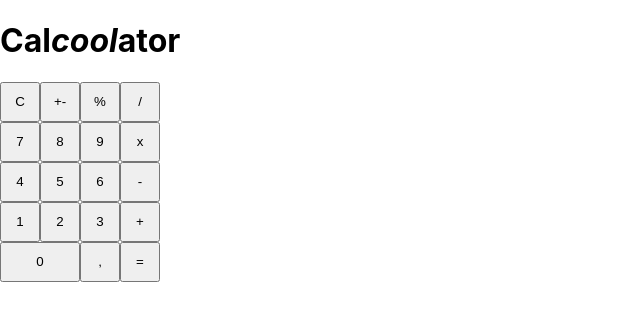
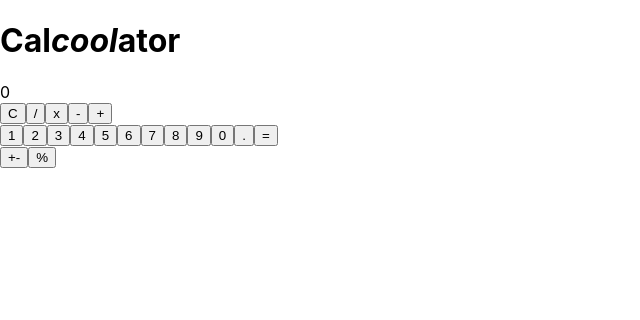
Before and after one commit to WibiH/calculator, a React (Create React App) app: page / in a window 1280 px wide. Shown: the top 320 px of the page, without its empty margins (0-640 px from the left). Built offline with nearby package versions, Linux system fonts and the light colour scheme.

Commit message:
fix logic: operators, result, buttons

```diff
--- a/src/App.js
+++ b/src/App.js
@@ -1,24 +1,85 @@
+import { useState } from "react";
 import "./App.css";
-import CalculatorButtons from "./components/CalculatorButtons";
-
-/* Calculator functions
-- type in numbers in form
-- do math operations + - * /
-- type in +/- numbers
-- do %
-- clear all
-- display numbers
-- return result
- */
 
 function App() {
+  const [calculate, setCalculate] = useState("");
+  const [result, setResult] = useState("");
+
+  const operators = ["+", "-", "/", "*", "."];
+
+  const updateCalc = (value) => {
+    if (
+      (operators.includes(value) && calculate === "") ||
+      (operators.includes(value) && operators.includes(calculate.slice(-1)))
+    ) {
+      return;
+    }
+    setCalculate(calculate + value);
+
+    if (!operators.includes(value)) {
+      setResult(eval(calculate + value).toString());
+    }
+  };
+
+  const createCiphers = () => {
+    const ciphers = [];
+    for (let i = 1; i < 10; i++) {
+      ciphers.push(
+        <button key={i} onClick={() => updateCalc(i.toString())}>
+          {i}
+        </button>
+      );
+    }
+    return ciphers;
+  };
+  const doTheMath = () => {
+    setCalculate(eval(calculate).toString());
+  };
+
   return (
     <div className="calculator">
       <h1>
         Cal<i>cool</i>ator
       </h1>
 
-      <CalculatorButtons />
+      <div>
+        {" "}
+        {result ? <span>({result})</span> : ""}
+        {calculate || "0"}
+      </div>
+
+      <div className="operators">
+        <button>C</button>
+        <button name="/" onClick={() => updateCalc("/")}>
+          /
+        </button>
+        <button name="x" onClick={() => updateCalc("*")}>
+          x
+        </button>
+        <button name="-" onClick={() => updateCalc("-")}>
+          -
+        </button>
+        <button name="+" onClick={() => updateCalc("+")}>
+          +
+        </button>
+      </div>
+
+      <div className="ciphers">
+        {createCiphers()}
+        <button name="0" onClick={() => updateCalc("0")}>
+          0
+        </button>
+        <button name="." onClick={() => updateCalc(".")}>
+          .
+        </button>
+        <button name="=" onClick={doTheMath}>
+          =
+        </button>
+      </div>
+      <div>
+        <button name="+-">+-</button>
+        <button name="%">%</button>
+      </div>
     </div>
   );
 }
--- a/src/components/CalculatorButtons.jsx
+++ /dev/null
@@ -1,133 +0,0 @@
-import React from "react";
-
-function CalculatorButtons() {
-  return (
-    <div className="buttons">
-      <button
-        name="C"
-        onClick={(event) => this.props.onClick(event.target.name)}
-      >
-        C
-      </button>
-      <button
-        name="+-"
-        onClick={(event) => this.props.onClick(event.target.name)}
-      >
-        +-
-      </button>
-      <button
-        name="%"
-        onClick={(event) => this.props.onClick(event.target.name)}
-      >
-        %
-      </button>
-      <button
-        name="/"
-        onClick={(event) => this.props.onClick(event.target.name)}
-      >
-        /
-      </button>
-      <br />
-
-      <button
-        name="7"
-        onClick={(event) => this.props.onClick(event.target.name)}
-      >
-        7
-      </button>
-      <button
-        name="8"
-        onClick={(event) => this.props.onClick(event.target.name)}
-      >
-        8
-      </button>
-      <button
-        name="9"
-        onClick={(event) => this.props.onClick(event.target.name)}
-      >
-        9
-      </button>
-      <button
-        name="x"
-        onClick={(event) => this.props.onClick(event.target.name)}
-      >
-        x
-      </button>
-      <br />
-
-      <button
-        name="4"
-        onClick={(event) => this.props.onClick(event.target.name)}
-      >
-        4
-      </button>
-      <button
-        name="5"
-        onClick={(event) => this.props.onClick(event.target.name)}
-      >
-        5
-      </button>
-      <button
-        name="6"
-        onClick={(event) => this.props.onClick(event.target.name)}
-      >
-        6
-      </button>
-      <button
-        name="-"
-        onClick={(event) => this.props.onClick(event.target.name)}
-      >
-        -
-      </button>
-      <br />
-
-      <button
-        name="1"
-        onClick={(event) => this.props.onClick(event.target.name)}
-      >
-        1
-      </button>
-      <button
-        name="2"
-        onClick={(event) => this.props.onClick(event.target.name)}
-      >
-        2
-      </button>
-      <button
-        name="3"
-        onClick={(event) => this.props.onClick(event.target.name)}
-      >
-        3
-      </button>
-      <button
-        name="+"
-        onClick={(event) => this.props.onClick(event.target.name)}
-      >
-        +
-      </button>
-      <br />
-
-      <button
-        name="0"
-        id="big-button"
-        onClick={(event) => this.props.onClick(event.target.name)}
-      >
-        0
-      </button>
-      <button
-        name=","
-        onClick={(event) => this.props.onClick(event.target.name)}
-      >
-        ,
-      </button>
-      <button
-        name="="
-        onClick={(event) => this.props.onClick(event.target.name)}
-      >
-        =
-      </button>
-    </div>
-  );
-}
-
-export default CalculatorButtons;
```
Also changed, not shown: src/components/DisplayNumber.jsx (deleted, +0 -20 lines).
